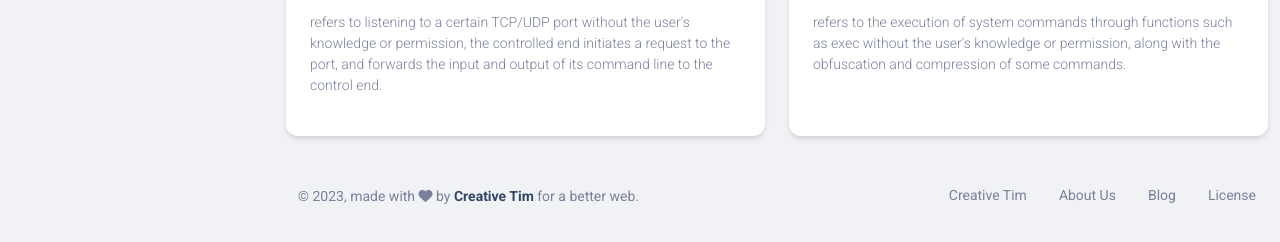
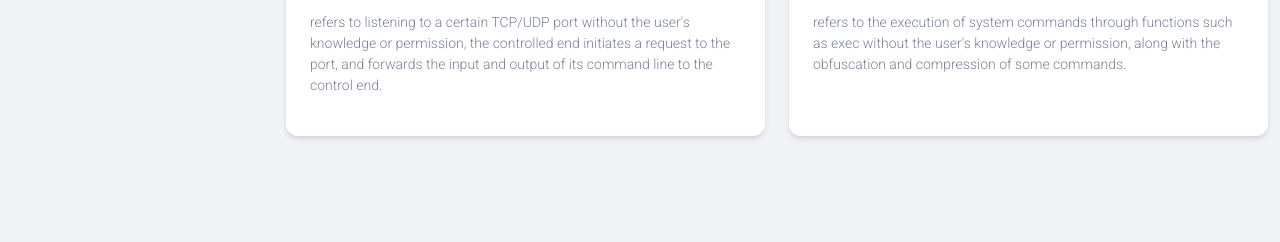
Before and after one commit to das-lab/Donapi, a plain HTML site: page index.html in a window 1280 px wide. Shown: the part 1283-1525 px from the top of the page. After the commit the page ends 1467 px from the top, so only its background shows below. Drawn offline with nearby package versions, Linux system fonts and the light colour scheme; a script that the page names is missing.

Commit message:
Update index.html
delete footer

```diff
--- a/index.html
+++ b/index.html
@@ -661,42 +661,6 @@
           </div>
         </div>
       </div> -->
-
-      <footer class="footer py-4  ">
-        <div class="container-fluid">
-          <div class="row align-items-center justify-content-lg-between">
-            <div class="col-lg-6 mb-lg-0 mb-4">
-              <div class="copyright text-center text-sm text-muted text-lg-start">
-                ©
-                <script>
-                  document.write(new Date().getFullYear())
-                </script>,
-                made with <i class="fa fa-heart"></i> by
-                <a href="https://www.creative-tim.com" class="font-weight-bold" target="_blank">Creative Tim</a>
-                for a better web.
-              </div>
-            </div>
-            <div class="col-lg-6">
-              <ul class="nav nav-footer justify-content-center justify-content-lg-end">
-                <li class="nav-item">
-                  <a href="https://www.creative-tim.com" class="nav-link text-muted" target="_blank">Creative Tim</a>
-                </li>
-                <li class="nav-item">
-                  <a href="https://www.creative-tim.com/presentation" class="nav-link text-muted" target="_blank">About
-                    Us</a>
-                </li>
-                <li class="nav-item">
-                  <a href="https://www.creative-tim.com/blog" class="nav-link text-muted" target="_blank">Blog</a>
-                </li>
-                <li class="nav-item">
-                  <a href="https://www.creative-tim.com/license" class="nav-link pe-0 text-muted"
-                    target="_blank">License</a>
-                </li>
-              </ul>
-            </div>
-          </div>
-        </div>
-      </footer>
     </div>
   </main>
   <div class="fixed-plugin">
```
